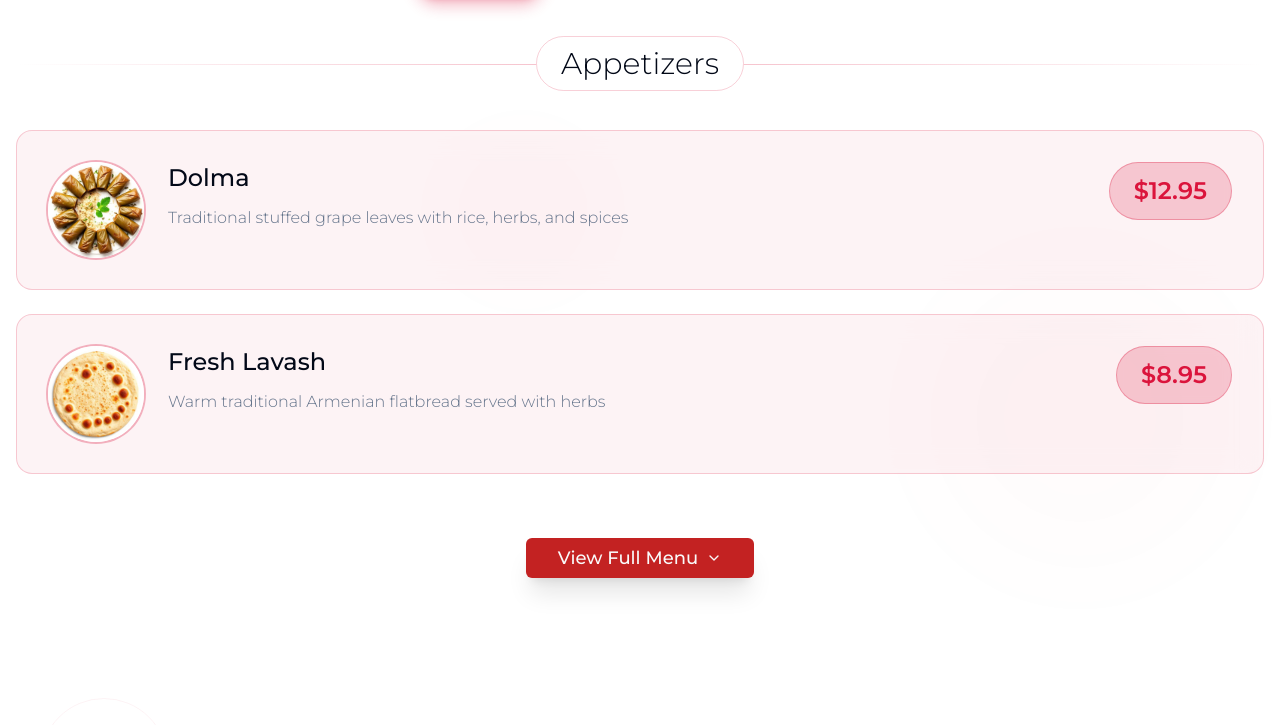
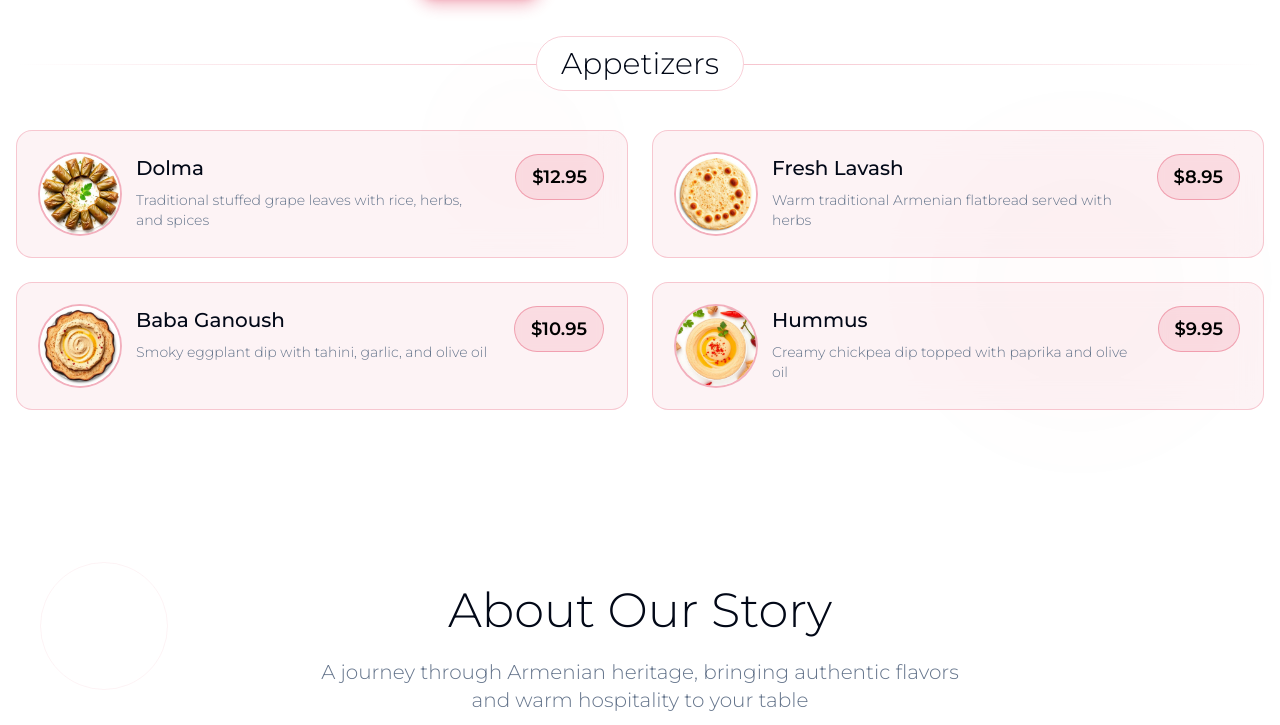
Before and after one commit to davtyankaren1/restoran-site, a React (Vite) app: page / in a window 1280 px wide. Shown: the part 1226-1951 px from the top of the page. Built offline with nearby package versions, Linux system fonts and the light colour scheme.

Commit message:
some style changes

```diff
--- a/src/components/ContactSection.tsx
+++ b/src/components/ContactSection.tsx
@@ -100,27 +100,27 @@ const ContactSection = () => {
           </div>
 
           <div className='mx-auto'>
-            <div className='grid lg:grid-cols-2 gap-16'>
+            <div className='grid lg:grid-cols-2 gap-10'>
               {/* Contact Information */}
               <div className='space-y-8'>
-                <div className='grid grid-cols-1 sm:grid-cols-2 gap-8'>
+                <div className='grid grid-cols-2 gap-3 sm:gap-8'>
                   {contactInfo.map((info, index) => (
                     <div
                       key={index}
-                      className='flex items-start gap-4 p-6 bg-card rounded-xl border border-orangered/20 transition-all duration-300'
+                      className='flex flex-col sm:flex-row items-center sm:items-start gap-2 sm:gap-4 p-3 sm:p-6 bg-card rounded-xl border border-orangered/20 transition-all duration-300'
 
                       // className='flex items-start gap-4 p-6 bg-card rounded-xl shadow-md transition-all duration-300'
                     >
                       <div className='flex-shrink-0'>
-                        <div className='w-12 h-12 rounded-full bg-orangered/10 flex items-center justify-center'>
-                          <info.icon className='text-orangered' size={24} />
+                        <div className='w-10 h-10 sm:w-12 sm:h-12 rounded-full bg-orangered/10 flex items-center justify-center'>
+                          <info.icon className='text-orangered' size={20} />
                         </div>
                       </div>
-                      <div className='space-y-1'>
-                        <h3 className='text-lg font-medium text-foreground font-montserrat'>
+                      <div className='space-y-1 text-center sm:text-left'>
+                        <h3 className='text-base sm:text-lg font-medium text-foreground font-montserrat'>
                           {info.title}
                         </h3>
-                        <p className='text-sm text-muted-foreground'>
+                        <p className='text-xs sm:text-sm text-muted-foreground'>
                           {info.details}
                         </p>
                       </div>
@@ -130,7 +130,7 @@ const ContactSection = () => {
               </div>
 
               {/* Contact Form (Horizontal Layout) */}
-              <div className='bg-card '>
+              <div className='bg-card'>
                 <form onSubmit={handleSubmit} className='space-y-8'>
                   <div className='flex gap-8'>
                     <div className='flex-1 space-y-2'>
--- a/src/components/HeroSection.tsx
+++ b/src/components/HeroSection.tsx
@@ -76,7 +76,8 @@ const HeroSection = () => {
           </p>
 
           {/* CTA Buttons */}
-          <div className='flex flex-col sm:flex-row gap-4 sm:gap-6 justify-center items-center w-full sm:w-auto'>
+          <div className='flex flex-col sm:flex-row gap-4 sm:gap-6 justify-center items-center'>
+            <div className='w-[180px] sm:w-auto'>
               <Button
                 size='lg'
                 className='btn-primary text-base sm:text-lg px-6 sm:px-8 py-3 sm:py-4 font-semibold w-full sm:w-auto hover:scale-100'
@@ -92,7 +93,9 @@ const HeroSection = () => {
               >
                 See Menu
               </Button>
+            </div>
 
+            <div className='w-[180px] sm:w-auto'>
               <Button
                 size='lg'
                 variant='outline'
@@ -109,6 +112,7 @@ const HeroSection = () => {
               >
                 Book a Table
               </Button>
+            </div>
           </div>
         </div>
       </div>
--- a/src/components/MenuSection.tsx
+++ b/src/components/MenuSection.tsx
@@ -15,7 +15,6 @@ import gataImg from "@/assets/menu/gata.jpg";
 import coffeeImg from "@/assets/menu/coffee.jpg";
 
 const MenuSection = () => {
-  const [showFullMenu, setShowFullMenu] = useState(false);
   const [activeCategory, setActiveCategory] = useState(1);
 
   const categories = [
@@ -52,7 +51,7 @@ const MenuSection = () => {
     },
     {
       id: 8,
-      name: "Armenian Hummus",
+      name: "Hummus",
       description: "Creamy chickpea dip topped with paprika and olive oil",
       price: "$9.95",
       image: hummusImg
@@ -145,18 +144,18 @@ const MenuSection = () => {
           <div className='w-full h-px bg-gradient-to-r from-transparent via-orangered/30 to-transparent'></div>
         </div>
       </h3>
-      <div className='space-y-4 md:space-y-6 mx-auto'>
+      <div className='grid grid-cols-2 gap-3 sm:gap-4 md:gap-6 mx-auto'>
         {items.map((item) => (
           <div key={item.id} className='relative group'>
             {/* Glassmorphism Background */}
-            <div className='absolute inset-0 bg-orangered/5 backdrop-blur-md rounded-2xl border border-orangered/20 group-hover:bg-orangered/15 group-hover:border-orangered/30 transition-all duration-300'></div>
+            <div className='absolute inset-0 bg-orangered/5 backdrop-blur-md rounded-2xl border border-orangered/20 group-hover:bg-orangered/5 group-hover:border-orangered/30 transition-all duration-300'></div>
 
             {/* Content */}
-            <div className='relative flex flex-col sm:flex-row items-center sm:items-start sm:justify-between p-5 md:p-8 rounded-2xl  transition-all duration-200'>
-              <div className='flex flex-col sm:flex-row items-center sm:items-start gap-4 sm:gap-6 w-full'>
+            <div className='relative flex flex-col sm:flex-row items-center sm:items-start sm:justify-between p-3 sm:p-5 md:p-6 rounded-2xl transition-all duration-200'>
+              <div className='flex flex-col sm:flex-row items-center sm:items-start gap-2 sm:gap-3 md:gap-4 w-full'>
                 {/* Circular Image with Glow */}
-                <div className='flex-shrink-0 relative mb-3 sm:mb-0'>
-                  <div className='w-20 h-20 sm:w-24 sm:h-24 rounded-full overflow-hidden ring-2 ring-orangered/30 group-hover:ring-orangered/50 transition-all duration-300 relative z-10'>
+                <div className='flex-shrink-0 relative mb-2 sm:mb-0'>
+                  <div className='w-12 h-12 sm:w-16 sm:h-16 md:w-20 md:h-20 rounded-full overflow-hidden ring-2 ring-orangered/30 group-hover:ring-orangered/50 transition-all duration-300 relative z-10'>
                     <img
                       src={item.image}
                       alt={item.name}
@@ -169,19 +168,19 @@ const MenuSection = () => {
 
                 {/* Dish Details */}
                 <div className='flex-grow text-center sm:text-left'>
-                  <h4 className='text-xl sm:text-2xl font-medium text-foreground font-montserrat group-hover:text-orangered transition-colors duration-300 mb-2 sm:mb-3'>
+                  <h4 className='text-sm sm:text-lg md:text-xl font-medium text-foreground font-montserrat group-hover:text-orangered transition-colors duration-300 mb-0.5 sm:mb-1.5 md:mb-2'>
                     {item.name}
                   </h4>
-                  <p className='text-sm sm:text-base text-muted-foreground font-light leading-relaxed'>
+                  <p className='text-xs sm:text-sm md:text-sm text-muted-foreground font-light leading-relaxed line-clamp-2'>
                     {item.description}
                   </p>
                 </div>
               </div>
 
               {/* Price with Enhanced Styling */}
-              <div className='flex-shrink-0 mt-4 sm:mt-0 sm:ml-8'>
-                <div className='bg-orangered/20 backdrop-blur-sm rounded-full px-5 sm:px-6 py-2 sm:py-3 border border-orangered/30 group-hover:bg-orangered/30 group-hover:border-orangered/50 transition-all duration-300'>
-                  <span className='text-xl sm:text-2xl font-semibold text-orangered font-montserrat'>
+              <div className='flex-shrink-0 mt-1 sm:mt-0 sm:ml-4 md:ml-6'>
+                <div className='bg-orangered/10 backdrop-blur-sm rounded-full px-1.5 sm:px-4 md:px-4 py-0.5 sm:py-1.5 md:py-2 border border-orangered/30 group-hover:bg-orangered/30 group-hover:border-orangered/50 transition-all duration-300'>
+                  <span className='text-xs sm:text-base md:text-lg font-semibold text-black font-montserrat'>
                     {item.price}
                   </span>
                 </div>
@@ -250,51 +249,21 @@ const MenuSection = () => {
         {activeCategory === 1 && (
           <MenuCategory
             title='Appetizers'
-            items={
-              showFullMenu
-                ? [...appetizers, ...additionalAppetizers]
-                : appetizers
-            }
+            items={[...appetizers, ...additionalAppetizers]}
           />
         )}
         {activeCategory === 2 && (
           <MenuCategory
             title='Main Courses'
-            items={
-              showFullMenu
-                ? [...mainCourses, ...additionalMainCourses]
-                : mainCourses
-            }
+            items={[...mainCourses, ...additionalMainCourses]}
           />
         )}
         {activeCategory === 3 && (
           <MenuCategory
             title='Desserts'
-            items={
-              showFullMenu ? [...desserts, ...additionalDesserts] : desserts
-            }
+            items={[...desserts, ...additionalDesserts]}
           />
         )}
-
-        {/* Toggle Button */}
-        <div className='text-center mt-8 md:mt-16'>
-          <Button
-            onClick={() => setShowFullMenu(!showFullMenu)}
-            className='btn-primary text-base md:text-lg px-6 md:px-8 py-3 md:py-4 flex items-center gap-2 mx-auto shadow-lg md:shadow-xl hover:shadow-2xl hover:scale-105 transition-all duration-300'
-          >
-            {showFullMenu ? (
-              <>
-                Show Less
-                <ChevronUp size={18} />
-              </>
-            ) : (
-              <>
-                View Full Menu
-                <ChevronDown size={18} />
-              </>
-            )}
-          </Button>
-        </div>
       </div>
     </section>
   );
```
Also changed, not shown: src/components/AboutSection.tsx (+12 -12 lines), src/components/BookingSection.tsx (+9 -9 lines), src/components/Header.tsx (+54 -26 lines). Lines whose indentation alone changed are shown as unchanged.
